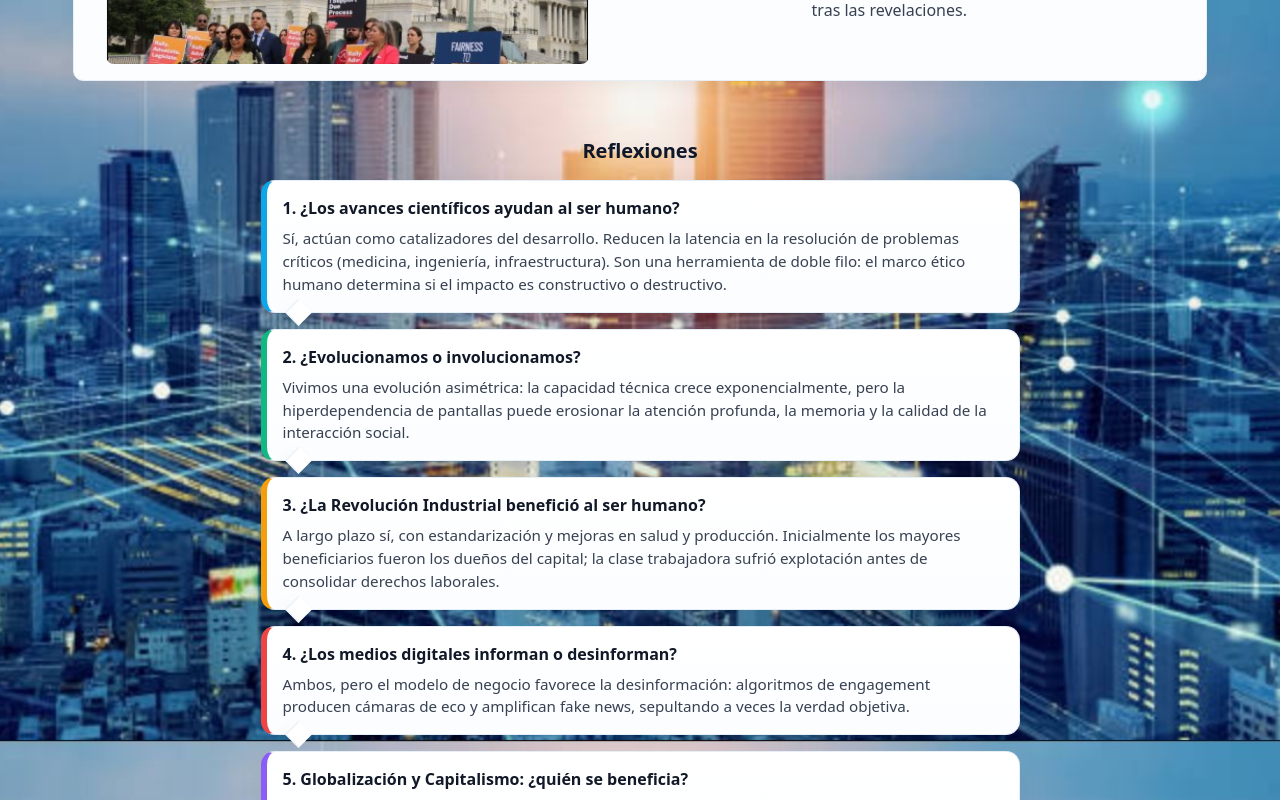
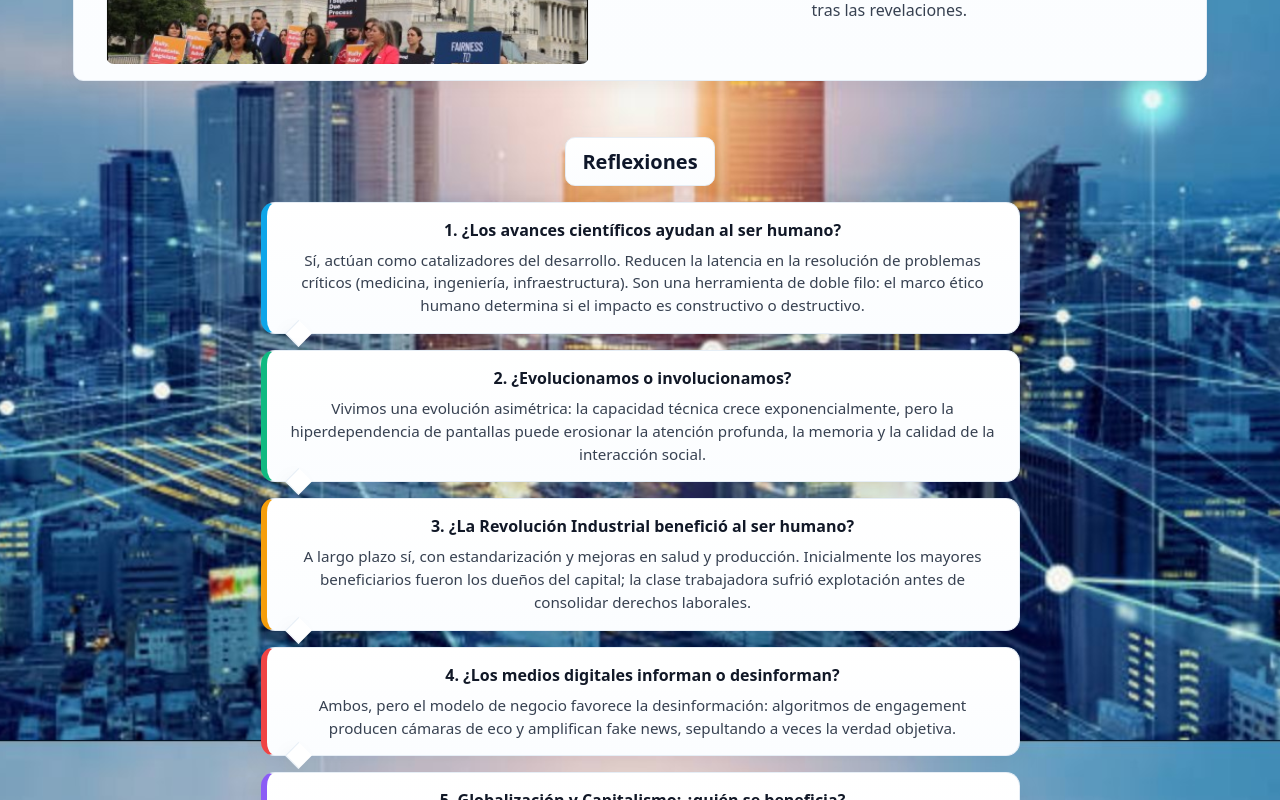
Before and after one commit to yirman/telecom-info-js, a Next.js app: page / in a window 1280 px wide. Shown: the part 2460-3260 px from the top of the page. Built offline with nearby package versions, Linux system fonts and the light colour scheme.

Commit message:
relexion title fix

```diff
--- a/styles/globals.css
+++ b/styles/globals.css
@@ -37,8 +37,8 @@ main { font-family: system-ui, -apple-system, 'Segoe UI', Roboto, 'Helvetica Neu
 .export-note { text-align: center; padding-bottom: 2rem; color: #6b7280; }
 
 /* Insights / bubbles */
-.insights { max-width: 1100px; margin: 2.5rem auto; padding: 1rem; }
-.insights-title { text-align: center; margin: 0 0 1rem; font-size: 1.25rem; color: #0f172a; }
+.insights { max-width: 1100px; margin: 2.5rem auto; padding: 1rem; text-align: center; }
+.insights-title { display: inline-block; margin: 0 0 1rem; font-size: 1.25rem; color: #0f172a; font-weight: 600; background: linear-gradient(180deg,#ffffff,#fbfdff); border: 1px solid #e6eef6; padding: 0.6rem 1rem; border-radius: 10px; box-shadow: 0 6px 18px rgba(2,6,23,0.04); }
 /* Stack bubbles vertically while keeping same visual styling */
 .bubbles { display: flex; flex-direction: column; gap: 1rem; align-items: center; }
 .bubble { background: linear-gradient(180deg,#ffffff,#fbfdff); border: 1px solid #e6eef6; padding: 1rem; border-radius: 14px; box-shadow: 0 8px 28px rgba(2,6,23,0.06); position: relative; width: 100%; max-width: 720px; }
```
